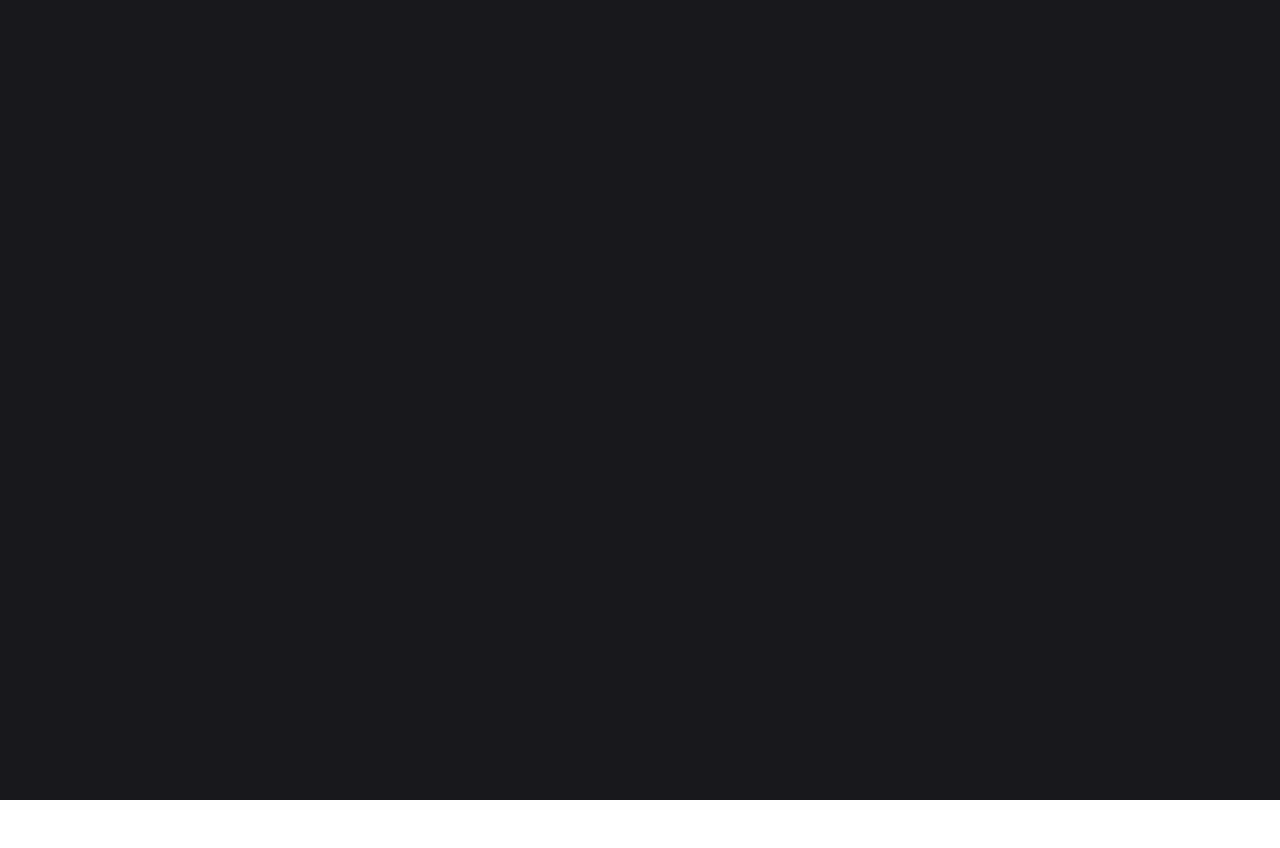
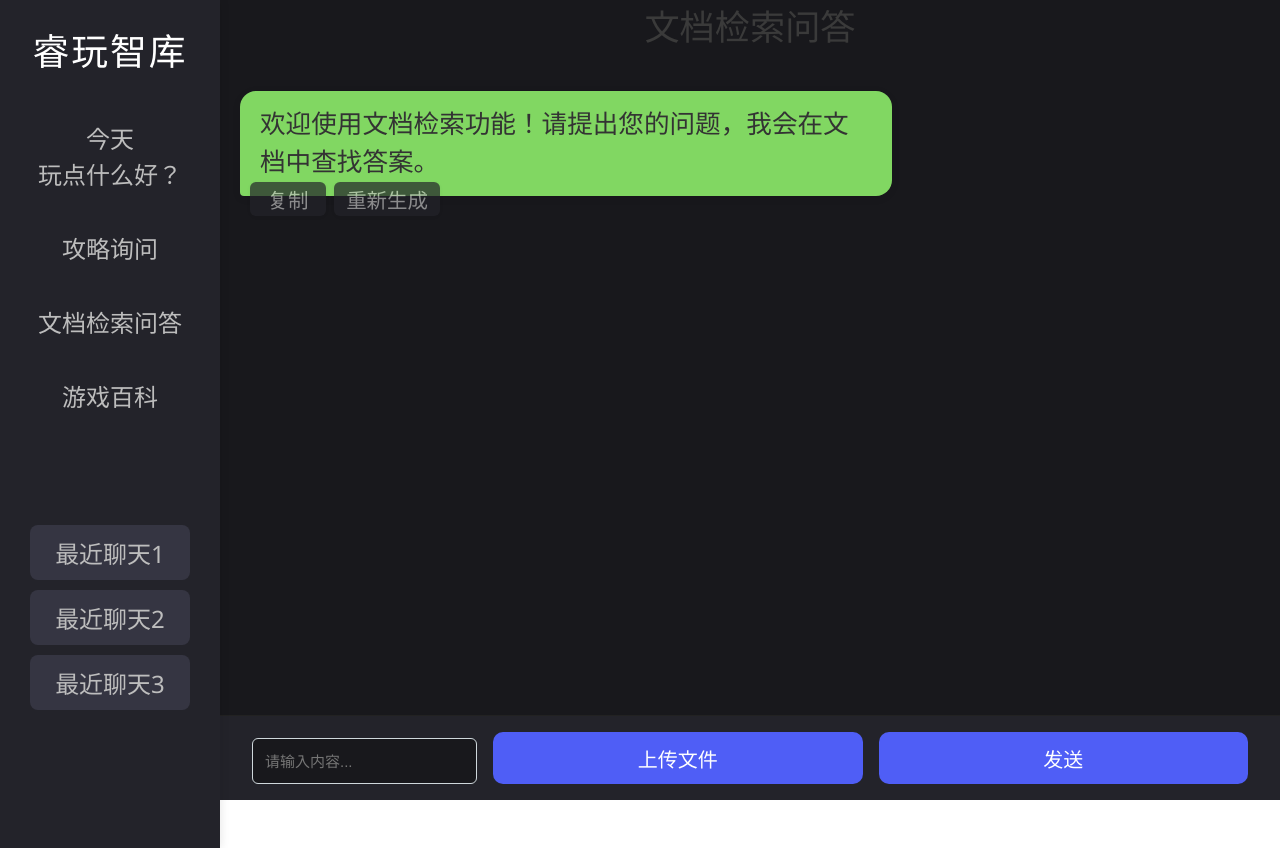
Before and after one commit to wsk114514/-, a React (Vite) app in the folder my-react-app/: page /doc_qa in a window 1280 px wide. Before the commit this address had no page. Before the commit the page ends 800 px from the top, so only its background shows below. Built offline with nearby package versions, Linux system fonts and the light colour scheme.

Commit message:
实现了在不同功能之间切换，修改了一些bug，增添了欢迎语

```diff
--- a/my-react-app/src/App.jsx
+++ b/my-react-app/src/App.jsx
@@ -2,7 +2,7 @@ import { useEffect, useRef } from 'react';
 import Sidebar from './components/Sidebar';
 import ChatBubble from './components/ChatBubble';
 import InputBar from './components/InputBar';
-import { useFunctionContext } from './context/FunctionContext';
+import { FunctionProvider, useFunctionContext } from './context/FunctionContext';
 import './assets/styles/main.css';
 import { BrowserRouter as Router, Routes, Route } from 'react-router-dom';
 import Login from './pages/Login';
@@ -14,11 +14,14 @@ import Chat from './pages/Chat'; // 添加Chat组件导入
 function App() {
   return (
     <Router>
-      <Routes>
+      <FunctionProvider>
+        <Routes>
         <Route path="/" element={<Login />} />
         <Route path="/register" element={<Register />} />
         <Route path="/chat" element={<Chat />} /> {/* 添加chat路由 */}
-      </Routes>
+        <Route path="/:functionType?"element={<Chat />} /> {/* 添加动态路由 */}
+        </Routes>
+      </FunctionProvider>
     </Router>
   );
 }
--- a/my-react-app/src/components/ChatBubble.jsx
+++ b/my-react-app/src/components/ChatBubble.jsx
@@ -1,21 +1,13 @@
 import { useState } from 'react';
-import { useFunctionContext } from '../context/FunctionContext';
 
-const ChatBubble = ({ content, isUser, id }) => { // 添加id属性
+const ChatBubble = ({ content, isUser }) => {
   const [copied, setCopied] = useState(false);
-  const isThinking = content === '正在思考...';
-  const { regenerateMessage } = useFunctionContext(); // 获取重新生成函数
+  const isThinking = content === '正在思考...'; // 检测思考状态
 
   const handleCopy = async () => {
     await navigator.clipboard.writeText(content);
     setCopied(true);
     setTimeout(() => setCopied(false), 1200);
-  };
-
-  const handleRegenerate = () => {
-    if (!isUser && !isThinking && id) {
-      regenerateMessage(id);
-    }
   };
 
   return (
@@ -34,9 +26,7 @@ const ChatBubble = ({ content, isUser, id }) => { // 添加id属性
           <button className="bubble-btn copy" onClick={handleCopy}>
             {copied ? '已复制' : '复制'}
           </button>
-          <button className="bubble-btn regen" onClick={handleRegenerate}>
-            重新生成
-          </button>
+          <button className="bubble-btn regen">重新生成</button>
         </div>
       )}
     </div>
--- a/my-react-app/src/components/Sidebar.jsx
+++ b/my-react-app/src/components/Sidebar.jsx
@@ -1,62 +1,33 @@
 import { useFunctionContext } from '../context/FunctionContext';
-import { getResponse } from '../services/api';
+import { useNavigate } from 'react-router-dom';
 
 const Sidebar = () => {
+  const navigate = useNavigate();
   const { setCurrentFunctionType, setMessages } = useFunctionContext();
 
-  const handleMenuItemClick = async (buttonText, functionType) => {
+  const handleMenuItemClick = (functionType, e) => {
+    e.preventDefault();
     setCurrentFunctionType(functionType);
-    setMessages([]);
-
-    try {
-      const aiReply = await getResponse('你好！', functionType);
-
-      // 为消息添加ID
-      setMessages([
-        {
-          content: buttonText,
-          isUser: false,
-          id: Date.now().toString()
-        },
-        {
-          content: aiReply,
-          isUser: false,
-          id: (Date.now() + 1).toString()
-        }
-      ]);
-    } catch (error) {
-      console.error('Error:', error);
-      // 添加错误处理
-      setMessages([
-        {
-          content: '抱歉，初始化失败，请稍后再试。',
-          isUser: false,
-          id: Date.now().toString()
-        }
-      ]);
-    }
+    setMessages([]); // 清空消息
+    navigate(`/${functionType}`); // 处理导航
   };
 
   return (
     <aside className="sidebar">
       <div className="logo">睿玩智库</div>
       <nav className="menu">
-        <a href="#" className="menu-item" onClick={(e) => {
-          e.preventDefault();
-          handleMenuItemClick('今天玩点什么好？', 'play');
-        }}>今天<br/>玩点什么好？</a>
-        <a href="#" className="menu-item" onClick={(e) => {
-          e.preventDefault();
-          handleMenuItemClick('攻略询问', 'game_guide');
-        }}>攻略询问</a>
-        <a href="#" className="menu-item" onClick={(e) => {
-          e.preventDefault();
-          handleMenuItemClick('文档检索问答', 'doc_qa');
-        }}>文档检索问答</a>
-        <a href="#" className="menu-item" onClick={(e) => {
-          e.preventDefault();
-          handleMenuItemClick('游戏百科', 'game_wiki');
-        }}>游戏百科</a>
+        <a href="/play" className="menu-item" onClick={(e) => handleMenuItemClick('play', e)}>
+          今天<br/>玩点什么好？
+        </a>
+        <a href="/game_guide" className="menu-item" onClick={(e) => handleMenuItemClick('game_guide', e)}>
+          攻略询问
+        </a>
+        <a href="/doc_qa" className="menu-item" onClick={(e) => handleMenuItemClick('doc_qa', e)}>
+          文档检索问答
+        </a>
+        <a href="/game_wiki" className="menu-item" onClick={(e) => handleMenuItemClick('game_wiki', e)}>
+          游戏百科
+        </a>
       </nav>
       <div className="recent-chats">
         <button className="recent-chat-btn">最近聊天1</button>
--- a/my-react-app/src/context/FunctionContext.jsx
+++ b/my-react-app/src/context/FunctionContext.jsx
@@ -1,19 +1,25 @@
-import React, { createContext, useState, useContext } from 'react';
+import React, { createContext, useState, useContext ,useEffect} from 'react';
 import { getResponse } from '../services/api'; // 添加导入
-
 const FunctionContext = createContext();
 
 export const useFunctionContext = () => useContext(FunctionContext);
 
 export const FunctionProvider = ({ children }) => {
-  const [currentFunctionType, setCurrentFunctionType] = useState('play');
-  const [messages, setMessages] = useState([
-    {
-      content: '您好！我是睿玩智库！有什么可以帮到您？',
-      isUser: false,
-      id: Date.now().toString() // 确保ID为字符串
+  const [currentFunctionType, setCurrentFunctionType] = useState('general');
+  const [messages, setMessages] = useState([]);
+  useEffect(() => {
+    const pathSegments = location.pathname.split('/');
+    const functionTypeFromURL = pathSegments[pathSegments.length - 1];
+
+    // 验证功能类型是否有效
+    const validTypes = ['play', 'game_guide', 'doc_qa', 'game_wiki','general'];
+    if (validTypes.includes(functionTypeFromURL)) {
+      setCurrentFunctionType(functionTypeFromURL);
     }
-  ]);
+  }, []);
+
+
+
 
   // 重新生成消息的函数
   const regenerateMessage = async (messageId) => {
--- a/my-react-app/src/pages/Chat.jsx
+++ b/my-react-app/src/pages/Chat.jsx
@@ -1,22 +1,68 @@
-import React from 'react';
+import React, { useEffect, useState } from 'react';
 import Sidebar from '../components/Sidebar';
 import ChatBubble from '../components/ChatBubble';
 import InputBar from '../components/InputBar';
 import { useFunctionContext } from '../context/FunctionContext';
+import { useLocation } from 'react-router-dom';
 import '../assets/styles/main.css';
 
 const Chat = () => {
-  const { messages } = useFunctionContext();
+  const { messages, currentFunctionType, setMessages } = useFunctionContext();
+  const location = useLocation();
+  const [initialized, setInitialized] = useState(false);
+
+  // 功能标题映射
+  const functionTitles = {
+    play: '今天玩点什么好？',
+    game_guide: '攻略询问',
+    doc_qa: '文档检索问答',
+    game_wiki: '游戏百科',
+    general: '通用助手'
+  };
+
+  // 欢迎消息映射
+  const welcomeMessages = {
+    play: '欢迎使用游戏推荐功能！请告诉我您的游戏偏好，我会为您推荐合适的游戏。',
+    game_guide: '欢迎使用攻略助手！请告诉我您需要哪个游戏的攻略。',
+    doc_qa: '欢迎使用文档检索功能！请提出您的问题，我会在文档中查找答案。',
+    game_wiki: '欢迎使用游戏百科！请告诉我您想了解的游戏或相关知识点。',
+    general: '您好！我是睿玩智库！有什么可以帮到您？'
+  };
+
+  // 根据当前功能类型设置欢迎消息
+  useEffect(() => {
+    // 只在初始加载或路径变化时设置欢迎消息
+    if (!initialized || location.pathname !== '/') {
+      const welcomeMessage = welcomeMessages[currentFunctionType] || welcomeMessages.general;
+
+      // 确保不会重复添加欢迎消息
+      const hasWelcomeMessage = messages.some(msg =>
+        msg.content === welcomeMessage && !msg.isUser
+      );
+
+      if (!hasWelcomeMessage) {
+        setMessages([{
+          content: welcomeMessage,
+          isUser: false,
+          id: `welcome-${Date.now()}`
+        }]);
+      }
+
+      setInitialized(true);
+    }
+  }, [currentFunctionType, location.pathname]);
 
   return (
     <div className="container">
       <Sidebar />
       <main className="main-content">
+        <div className="function-header">
+          <h2>{functionTitles[currentFunctionType]}</h2>
+        </div>
         <div className="chat-area">
-          {/* 动态渲染消息列表 */}
           {messages.map((msg) => (
             <ChatBubble
-              key={msg.id} // 确保使用唯一ID
+              key={msg.id}
               isUser={msg.isUser}
               content={msg.content}
               id={msg.id}
```
Also changed, not shown: my-react-app/src/assets/styles/main.css (line endings or trailing spaces), 1 other file (tests, documents, lock files or other folders).
